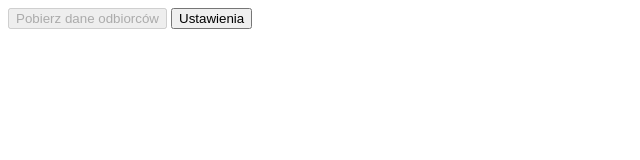
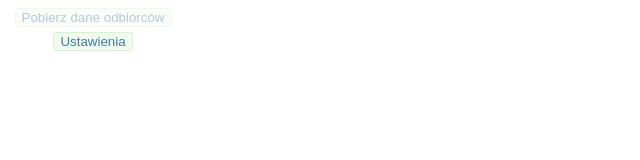
Before and after one commit to Alcadur/ipko-chromoe-extension, a website with bundled scripts: page src/popup/popup.html in a window 1280 px wide. Shown: the whole page, without its empty margins (0-640 px from the left). Built offline with nearby package versions, Linux system fonts and the light colour scheme; no server answers.

Commit message:
improve popup layout

```diff
--- /dev/null
+++ b/src/popup/popup.css
@@ -0,0 +1,30 @@
+
+
+body {
+    width: 170px;
+
+    color: #457B9D;
+}
+
+button {
+    display: block;
+    margin-left: auto;
+    margin-right: auto;
+
+    background: #F1FAEE;
+    color: #457B9D;
+    border: 1px solid #D8F2CF;
+    border-radius: 3px;
+}
+
+button:not([disabled]) {
+    cursor: pointer;
+}
+
+button[disabled] {
+    opacity: .4;
+}
+
+button:not(:first-child) {
+    margin-top: 5px;
+}
--- a/src/popup/popup.html
+++ b/src/popup/popup.html
@@ -7,6 +7,7 @@
     <script src="../shared/query.js"></script>
     <script src="../shared/message.service.js"></script>
     <script type="module" src="index.js"></script>
+    <link rel="stylesheet" href="popup.css">
 </head>
 <body>
     <button id="getRecipients" disabled>Pobierz dane odbiorców</button>
```
Also changed, not shown: manifest.json.
